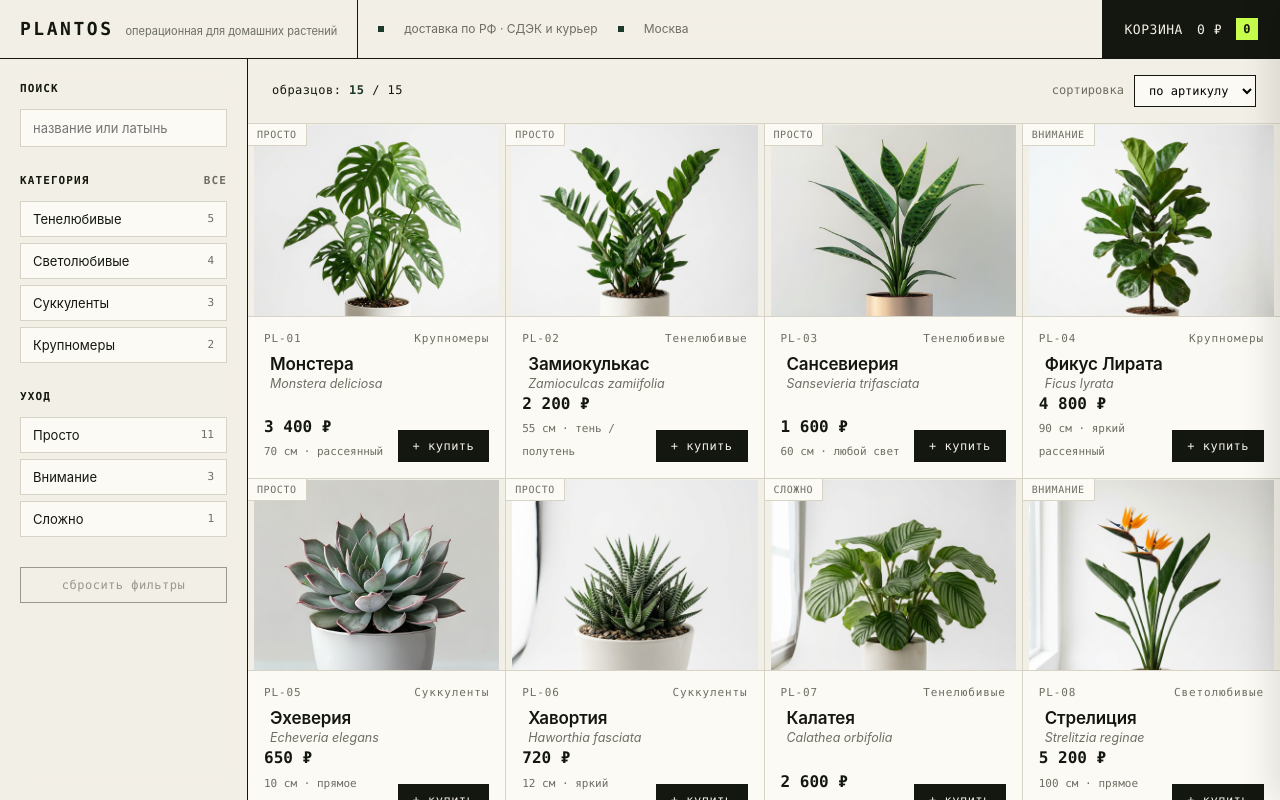
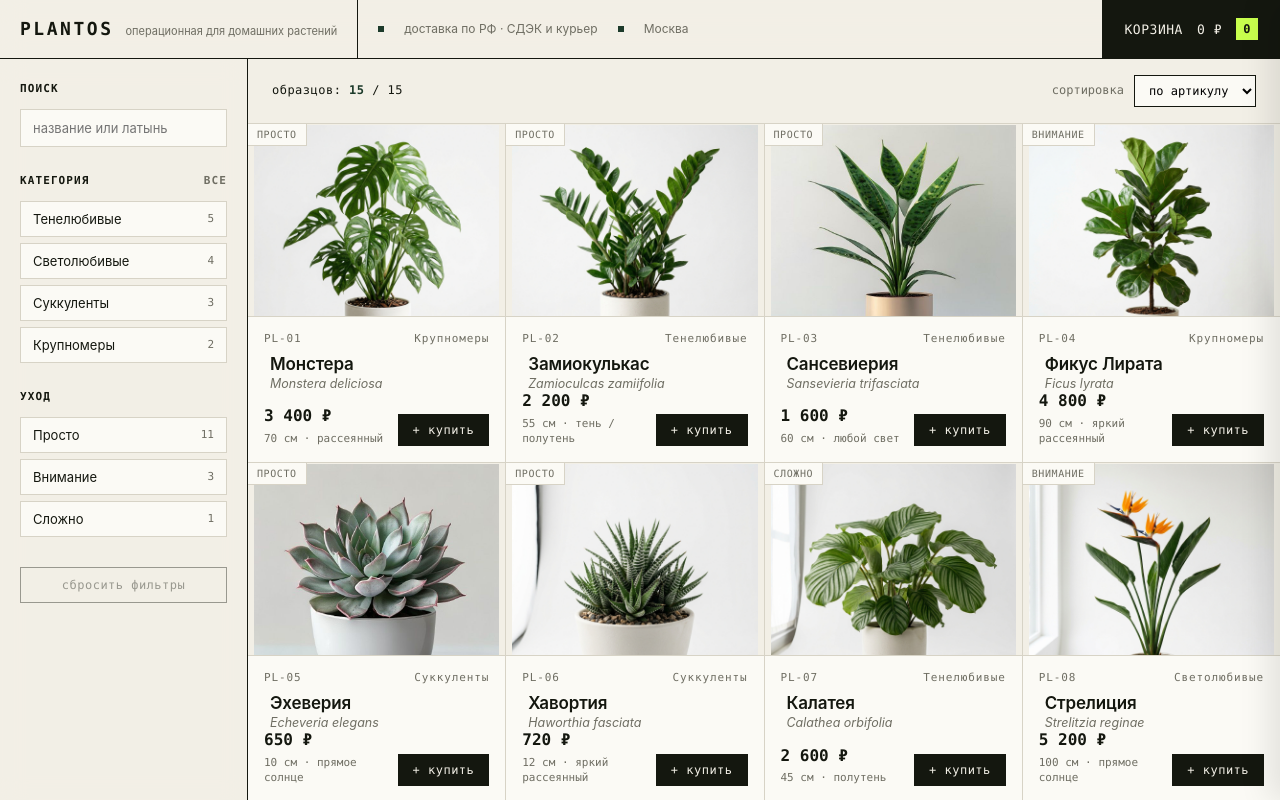
Before and after one commit to artemmm444/plantos-shop, a React (Vite) app: page / in a window 1280 px wide. Shown: the top 800 px of the page. Built offline with nearby package versions, Linux system fonts and the light colour scheme; the HTML template or start-up script is replaced by a standard one.

Commit message:
style: improve price text layout and spacing

```diff
--- a/index.html
+++ b/index.html
@@ -217,8 +217,8 @@
       display: flex; align-items: flex-end; justify-content: space-between; gap: 8px;
       margin-top: auto;
     }
-    .price { font-family: var(--mono); font-size: 16px; font-weight: 700; min-width: 0; }
-    .price em { font-style: normal; font-size: 11px; color: var(--muted); font-weight: 400; }
+    .price { font-family: var(--mono); font-size: 16px; font-weight: 700; min-width: 0; line-height: 1.1; }
+    .price em { display: block; font-style: normal; font-size: 11px; color: var(--muted); font-weight: 400; line-height: 1.4; margin-top: 6px; }
     .add {
       flex-shrink: 0;
       padding: 8px 14px; border: 1px solid var(--ink);
--- a/src/App.jsx
+++ b/src/App.jsx
@@ -121,7 +121,7 @@ function PlantCard({ plant, inCart, onAdd, onOpen }) {
           <div className="card-latin">{plant.latin}</div>
         </button>
         <div className="card-foot">
-          <div className="price">{RUB(plant.price)}<br /><em>{plant.height} · {plant.light}</em></div>
+          <div className="price">{RUB(plant.price)}<em>{plant.height} · {plant.light}</em></div>
           <button className={'add' + (inCart ? ' added' : '')} onClick={() => onAdd(plant.id)}>
             {inCart ? 'в корзине' : '+ купить'}
           </button>
```
